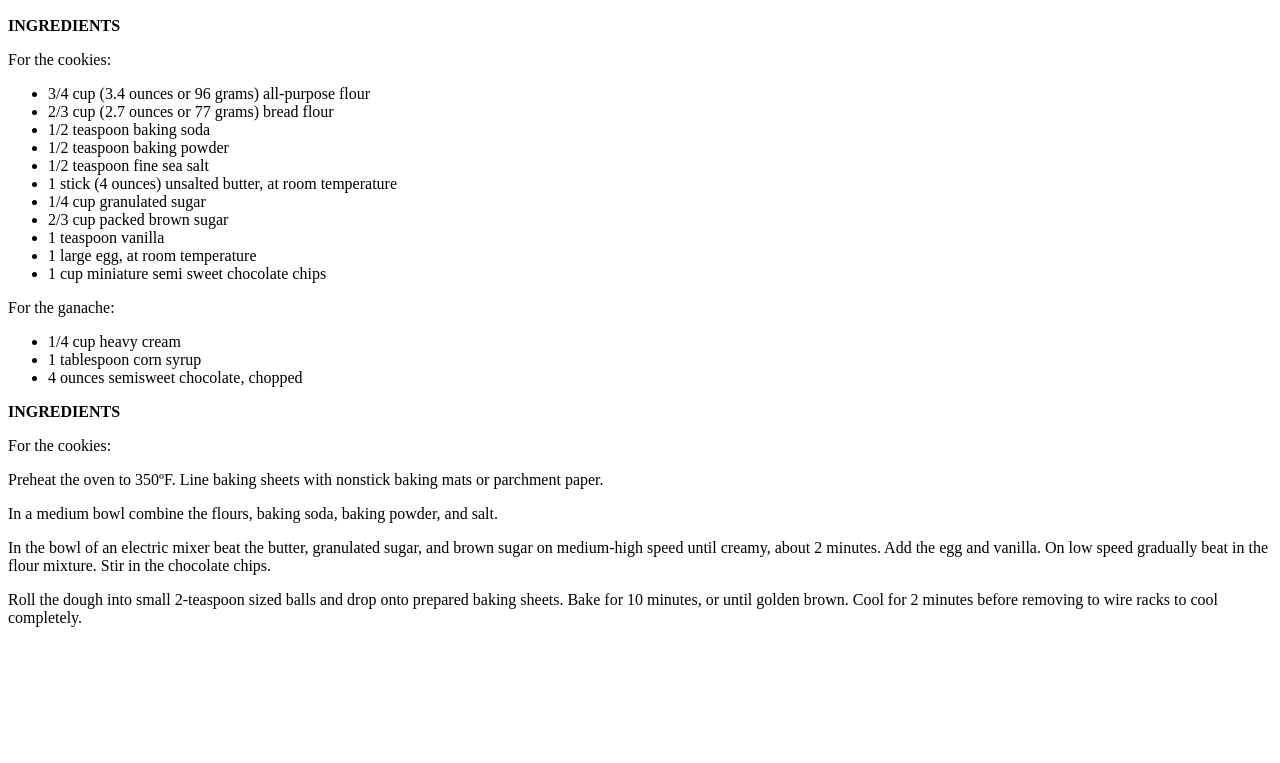
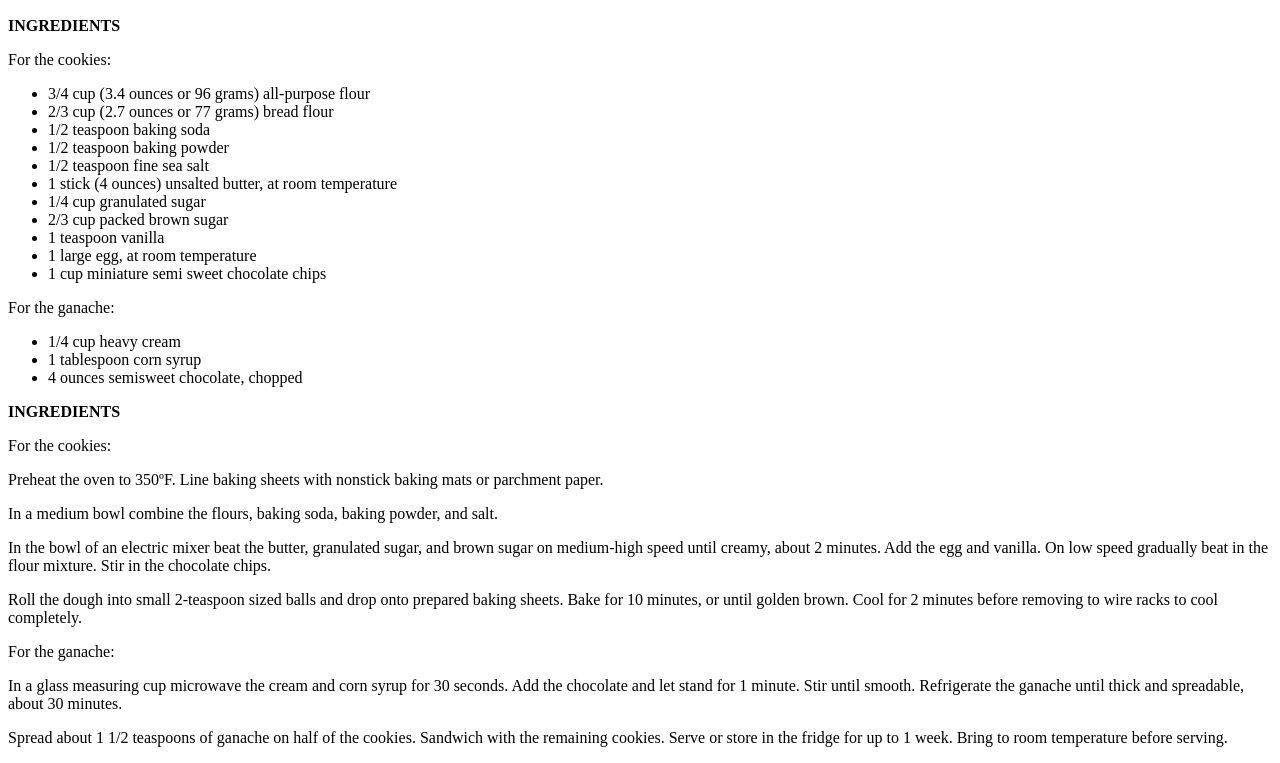
Before and after one commit to Uniqueuniverse201/Unique.github.io, a plain HTML site: page html-potluck/index.html in a window 1280 px wide. Shown: the part 2457-3220 px from the top of the page. Before the commit the page ends 3100 px from the top, so only its background shows below. Drawn offline with Linux system fonts and the light colour scheme.

Commit message:
updated html-potluck

```diff
--- a/html-potluck/index.html
+++ b/html-potluck/index.html
@@ -145,5 +145,10 @@ Bake for 11-13 minutes, or until golden brown. Cool for 5 minutes before removin
 <p>Roll the dough into small 2-teaspoon sized balls and drop onto prepared baking sheets. Bake for 10 minutes, or until golden brown. Cool for 2 minutes before removing to wire racks to cool completely.
         </p>
     </p>
+    <p>For the ganache:</p>
+    <p>
+        <p>In a glass measuring cup microwave the cream and corn syrup for 30 seconds. Add the chocolate and let stand for 1 minute. Stir until smooth. Refrigerate the ganache until thick and spreadable, about 30 minutes.</p>
+Spread about 1 1/2 teaspoons of ganache on half of the cookies. Sandwich with the remaining cookies. Serve or store in the fridge for up to 1 week. Bring to room temperature before serving.
+    </p>
     </body>
 </html>
```
